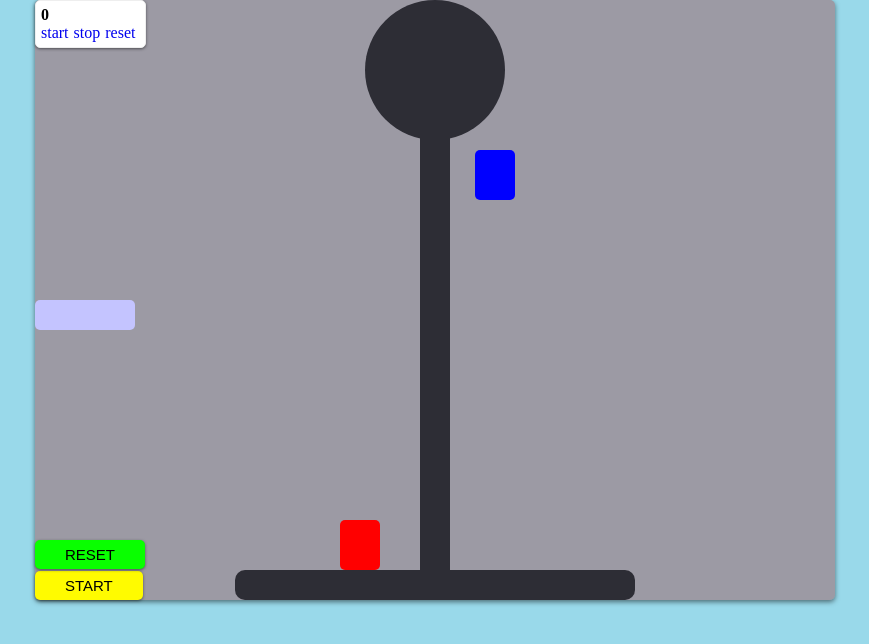
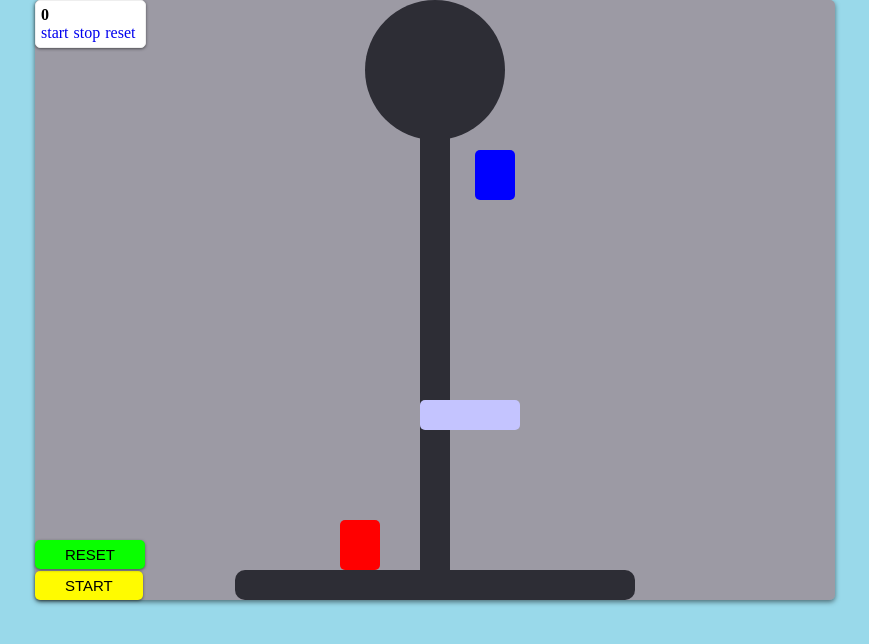
Before and after one commit to go1vs1noob/PHYS_LAB, a plain HTML site: page Project/index.html in a window 1280 px wide. Shown: the whole page, without its empty margins (205-1074 px from the left). Drawn offline with nearby package versions, Linux system fonts and the light colour scheme.

Commit message:
Update style.css

```diff
--- a/Project/style.css
+++ b/Project/style.css
@@ -25,7 +25,8 @@ html {
   position: absolute;
   width: 100px;
   height: 30px;
-  top: 300px;
+  left: 385px;
+  top: 400px;
   border-radius: 5px;
   background: rgb(196, 196, 255);
 }
```
